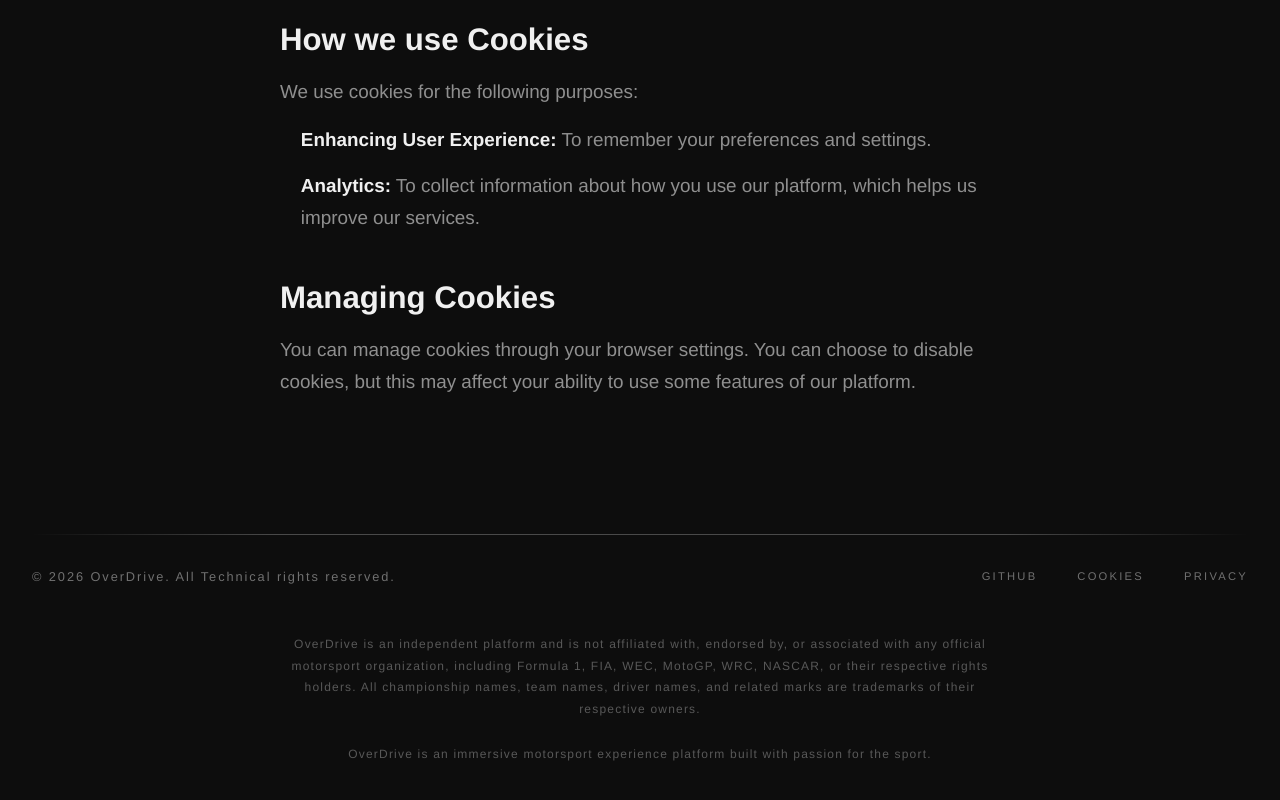
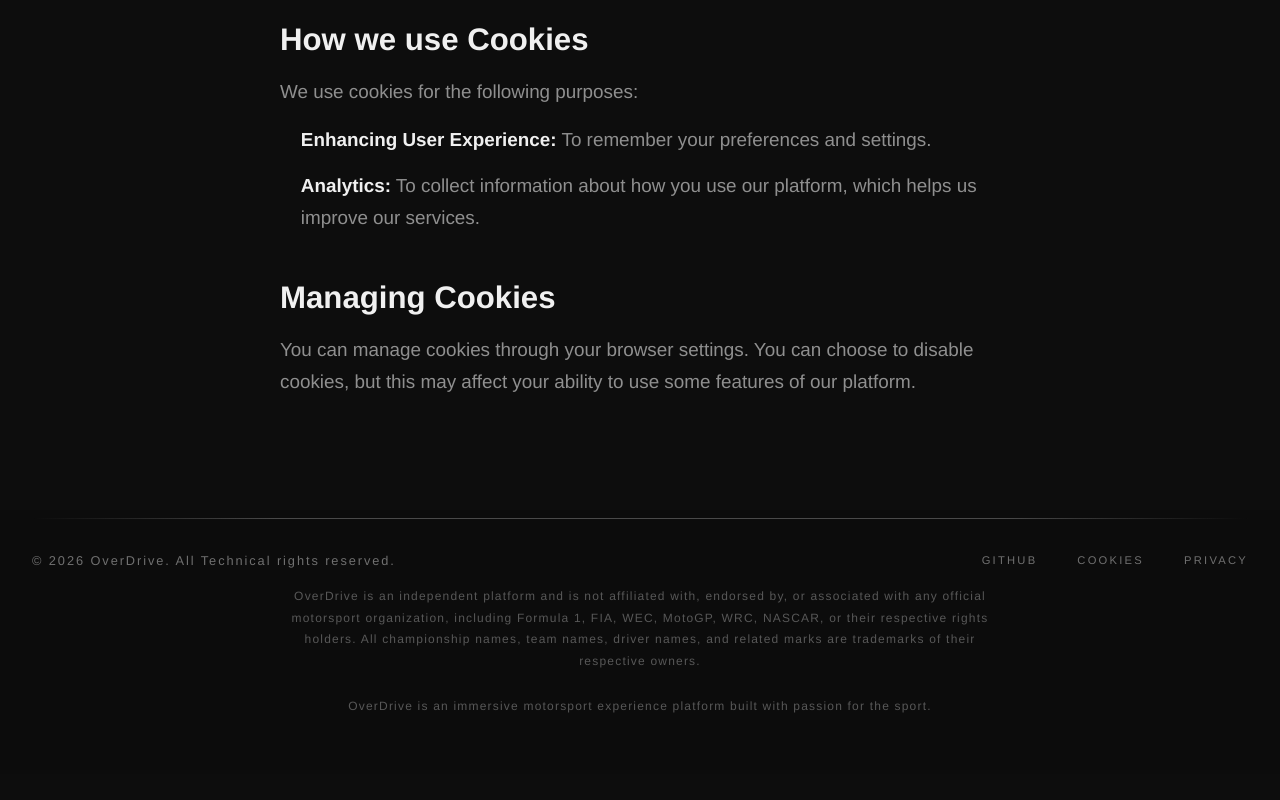
Before and after one commit to OverDrive-Motorsports/OD_Web, a Next.js app in the folder overdrive-website/: page /cookies in a window 1280 px wide. Shown: the part 641-1441 px from the top of the page. After the commit the page ends 1415 px from the top, so only its background shows below. Built offline with nearby package versions, Linux system fonts and the light colour scheme.

Commit message:
feat(hero): combined the hero animation scrolling with the footer

```diff
--- a/overdrive-website/app/page.tsx
+++ b/overdrive-website/app/page.tsx
@@ -9,7 +9,7 @@
 
 "use client";
 
-import Hero from "@/components/hero/Hero";
+import Hero from "@/components/Hero/Hero";
 import { AnimatePresence, motion, useInView, useAnimation } from "framer-motion";
 import { useEffect, useState, useRef } from "react";
 import { ChevronDown } from 'lucide-react';
@@ -232,7 +232,7 @@
 	const ref = useRef(null);
 	const isInView = useInView(ref, { once: true, amount: 0.3 });
 	const techStack = [
-		{ name: "AR/VR", description: "Immersive Tech", color: "#D4AF37" },
+		{ name: "AR/VR", description: "Immersive Experiences", color: "#D4AF37" },
 		{ name: "WebSocket", description: "Real-time Data", color: "#D4AF37" },
 		{ name: "PostgreSQL+Prisma", description: "Database Management", color: "#D4AF37" },
 		{ name: "Go", description: "Backend Development", color: "#D4AF37" },
--- a/overdrive-website/components/Footer/footer.css
+++ b/overdrive-website/components/Footer/footer.css
@@ -7,8 +7,10 @@
 
 .footer-container {
     font-family: var(--font-secondary);
-  padding: 1.5rem 2rem;
+    padding: 0.5rem 2rem;
     color: #585858;
+    background: rgba(13, 13, 13, 0.5);
+	backdrop-filter: blur(8px);
 }
 
 .footer-container .divider {
@@ -23,7 +25,7 @@
     align-items: start;
     justify-content: start;
     gap: 1.25rem;
-  margin-bottom: 3rem;
+    margin-bottom: 1rem;
 }
 
 @media (min-width: 768px) {
```
Also changed, not shown: overdrive-website/components/Hero/Hero.tsx (renamed from overdrive-website/components/hero/Hero.tsx). Lines whose indentation alone changed are shown as unchanged.
